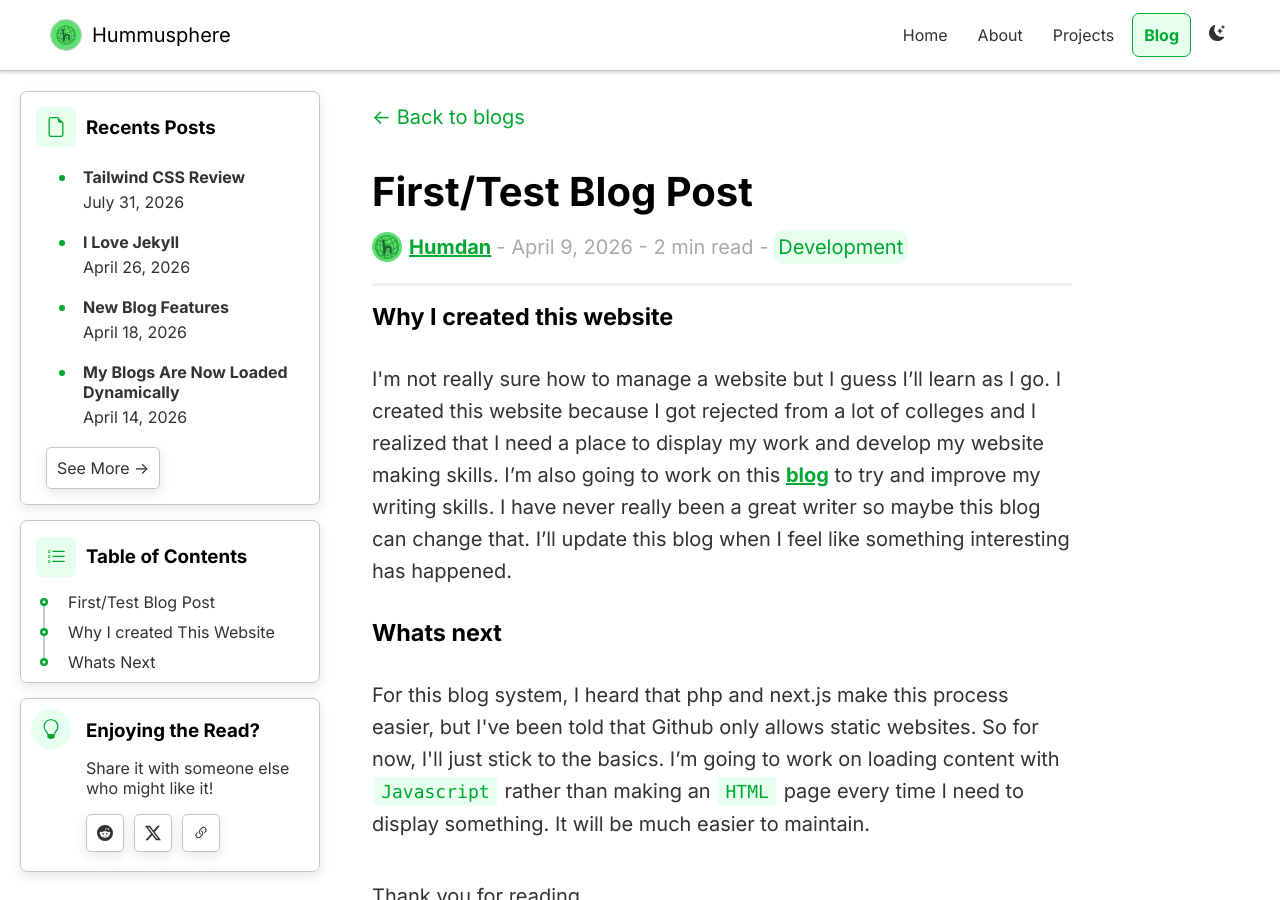
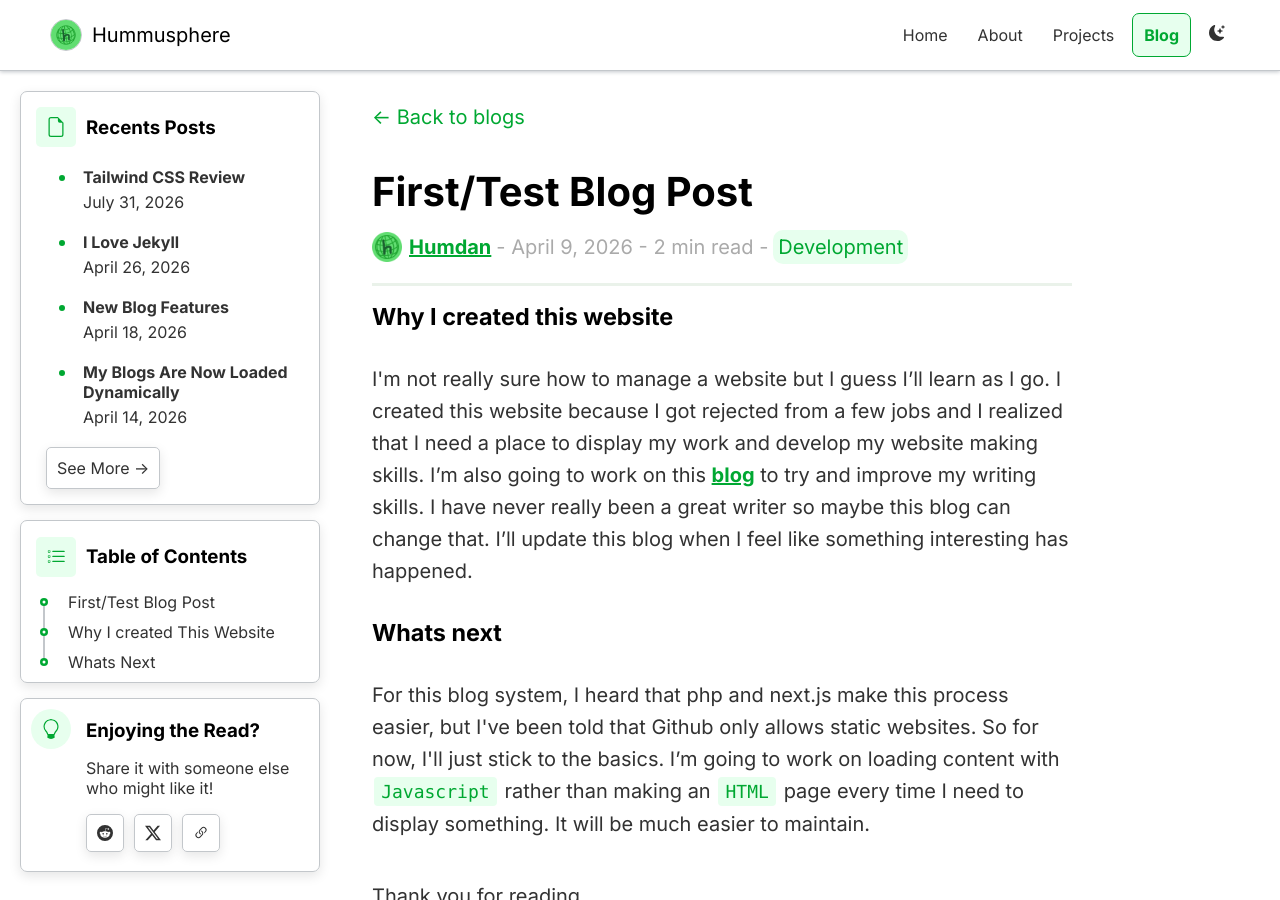
Before and after one commit to hummusphere/hummusphere.github.io, a Jekyll site: the page built from _posts/2026-04-09-first-test-blog-post.md, in a window 1280 px wide and 900 px high. Built offline with Jekyll 4.4.1, drawn with Linux system fonts in a browser that asks for light colours.

Commit message:
Update blog post content to reflect job rejections

```diff
--- a/_posts/2026-04-09-first-test-blog-post.md
+++ b/_posts/2026-04-09-first-test-blog-post.md
@@ -21,7 +21,7 @@ toc:
 
 <h3 class="blog-sub-header" id="Why-I-Created-This-Website"> Why I created this website </h3>
 
-<p> I'm not really sure how to manage a website but I guess I’ll learn as I go. I created this website because I got rejected from a lot of colleges and I realized that I need a place to display my work and develop my website making skills. I’m also going to work on this <a class="blog-link" href="/blog/">blog</a> to try and improve my writing skills. I have never really been a great writer so maybe this blog can change that. I’ll update this blog when I feel like something interesting has happened. </p>
+<p> I'm not really sure how to manage a website but I guess I’ll learn as I go. I created this website because I got rejected from a few jobs and I realized that I need a place to display my work and develop my website making skills. I’m also going to work on this <a class="blog-link" href="/blog/">blog</a> to try and improve my writing skills. I have never really been a great writer so maybe this blog can change that. I’ll update this blog when I feel like something interesting has happened. </p>
 
 <h3 class="blog-sub-header" id="Whats-Next"> Whats next </h3>
 
```
